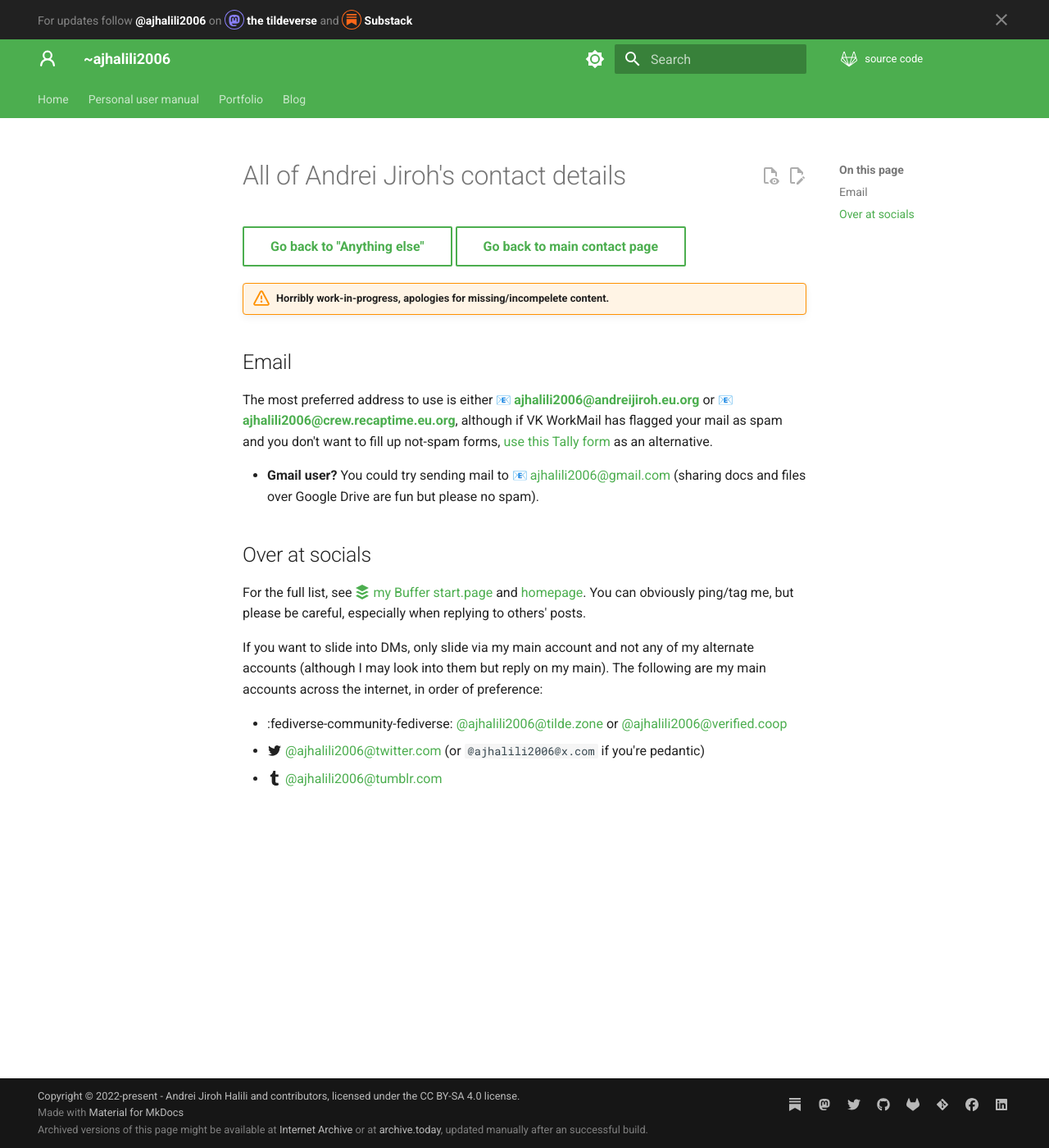
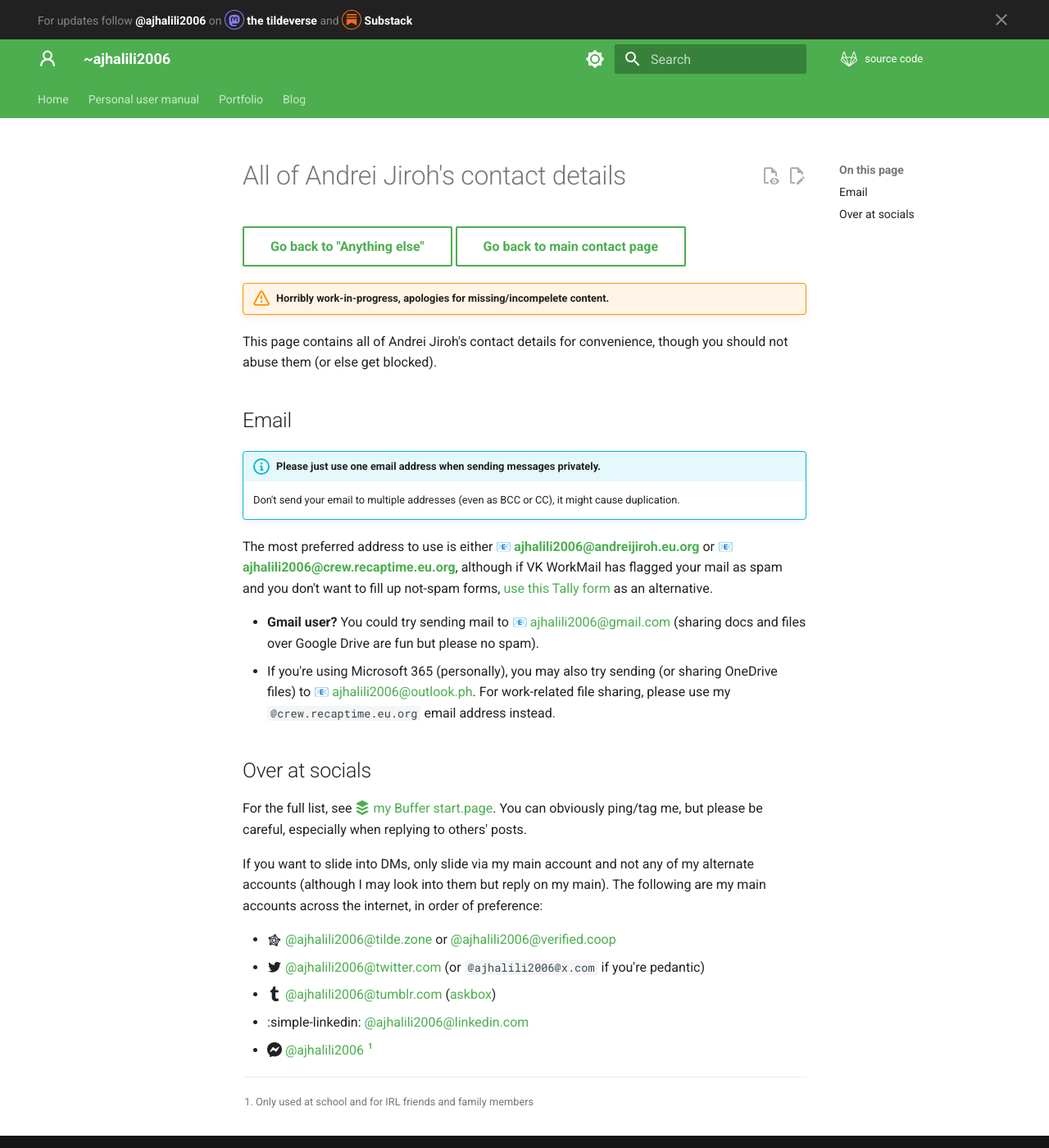
Before and after one commit to andreijiroh-dev/website, an MkDocs documentation site: the page built from markdown/contact/details.md, in a window 1280 px wide and 1400 px high. Shown: the whole window at 82% size. Built offline with MkDocs 1.6.1 and Material for MkDocs 9.7.7, drawn with Linux system fonts in a browser that asks for light colours; emoji names are drawn with the system emoji font.

Commit message:
docs(contact): update contact details and else page
Signed-off-by: Andrei Jiroh Halili <ajhalili2006@gmail.com>

```diff
--- a/markdown/contact/details.md
+++ b/markdown/contact/details.md
@@ -5,24 +5,36 @@
 
 !!! warning "Horribly work-in-progress, apologies for missing/incompelete content."
 
+This page contains all of Andrei Jiroh's contact details for convenience, though you should not
+abuse them (or else get blocked).
+
 ## Email
 
+!!! info "Please just use one email address when sending messages privately."
+    Don't send your email to multiple addresses (even as BCC or CC), it might cause duplication.
+
 The most preferred address to use is either [:e-mail: **ajhalili2006@andreijiroh.eu.org**](mailto:ajhalili2006@andreijiroh.eu.org) or [:e-mail: **ajhalili2006@crew.recaptime.eu.org**](mailto:ajhalili2006@crew.recaptime.eu.org),
-although if VK WorkMail has flagged your mail as spam and you don't want to
-fill up not-spam forms, [use this Tally form](https://tally.so/r/nrB4o2)
-as an alternative.
+although if VK WorkMail has flagged your mail as spam and you don't want to fill up not-spam forms,
+[use this Tally form](https://tally.so/r/nrB4o2) as an alternative.
 
-* **Gmail user?** You could try sending mail to [:e-mail: ajhalili2006@gmail.com](mailto:ajhalili2006@gmail.com) (sharing docs and files over Google Drive are fun
-but please no spam).
+* **Gmail user?** You could try sending mail to [:e-mail: ajhalili2006@gmail.com](mailto:ajhalili2006@gmail.com)
+(sharing docs and files over Google Drive are fun but please no spam).
+* If you're using Microsoft 365 (personally), you may also try sending (or sharing OneDrive files) to [:e-mail: ajhalili2006@outlook.ph](mailto:ajhalili2006@outlook.ph).
+For work-related file sharing, please use my `@crew.recaptime.eu.org` email address instead.
 
 ## Over at socials
 
-For the full list, see [:simple-buffer: my Buffer start.page](https://ajhalili2006.start.page) and [homepage](../index.md). You can obviously ping/tag me, but please be careful, especially when replying to others' posts.
+For the full list, see [:simple-buffer: my Buffer start.page](https://ajhalili2006.start.page).
+You can obviously ping/tag me, but please be careful, especially when replying to others' posts.
 
 If you want to slide into DMs, only slide via my main account and not any of my alternate accounts (although
 I may look into them but reply on my main).
 The following are my main accounts across the internet, in order of preference:
 
-* :fediverse-community-fediverse: [@ajhalili2006@tilde.zone](https://tilde.zone/@ajhalili2006) or [@ajhalili2006@verified.coop](https://verified.coop/@ajhalili2006)
+* :openweb-icons-fediverse: [@ajhalili2006@tilde.zone](https://tilde.zone/@ajhalili2006) or [@ajhalili2006@verified.coop](https://verified.coop/@ajhalili2006)
 * :material-twitter: [@ajhalili2006@twitter.com](https://twitter.com/@ajhalili2006) (or `@ajhalili2006@x.com` if you're pedantic)
-* :simple-tumblr: [@ajhalili2006@tumblr.com](https://tumblr.com/ajhalili2006)
+* :simple-tumblr: [@ajhalili2006@tumblr.com](https://tumblr.com/ajhalili2006) ([askbox](https://www.tumblr.com/new/ask/ajhalili2006))
+* :simple-linkedin: [@ajhalili2006@linkedin.com](https://linkedin.com/in/ajhalili2006)
+* :simple-messenger: [@ajhalili2006](https://m.me/ajhalili2006) [^1]
+
+[^1]: Only used at school and for IRL friends and family members
```
Also changed, not shown: markdown/contact/else.md (+6 -2 lines).
